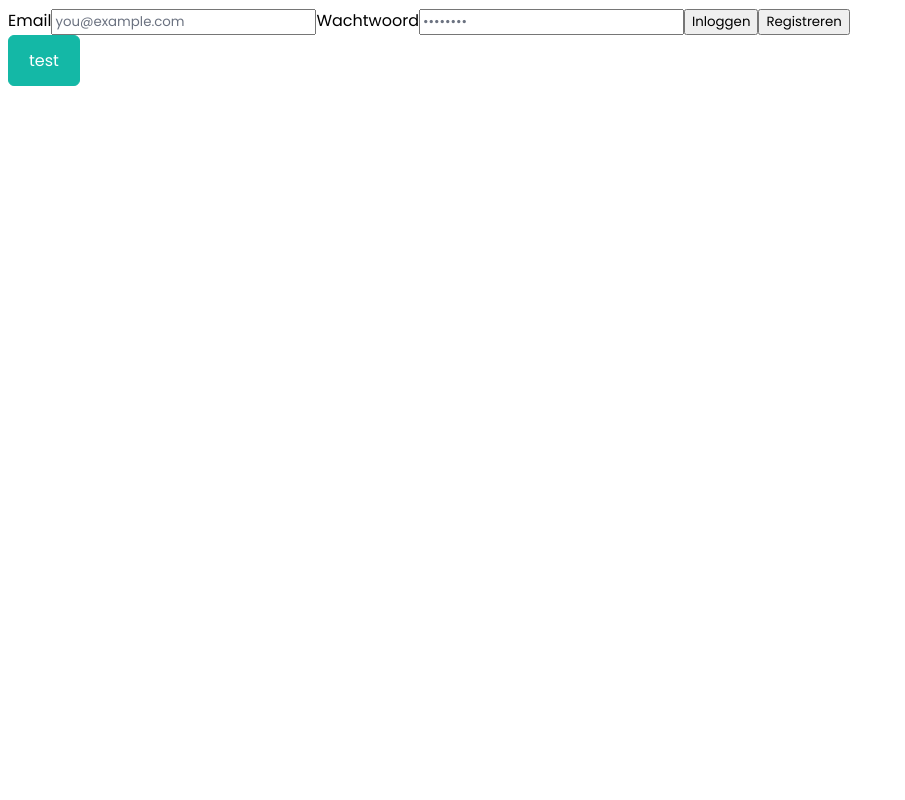
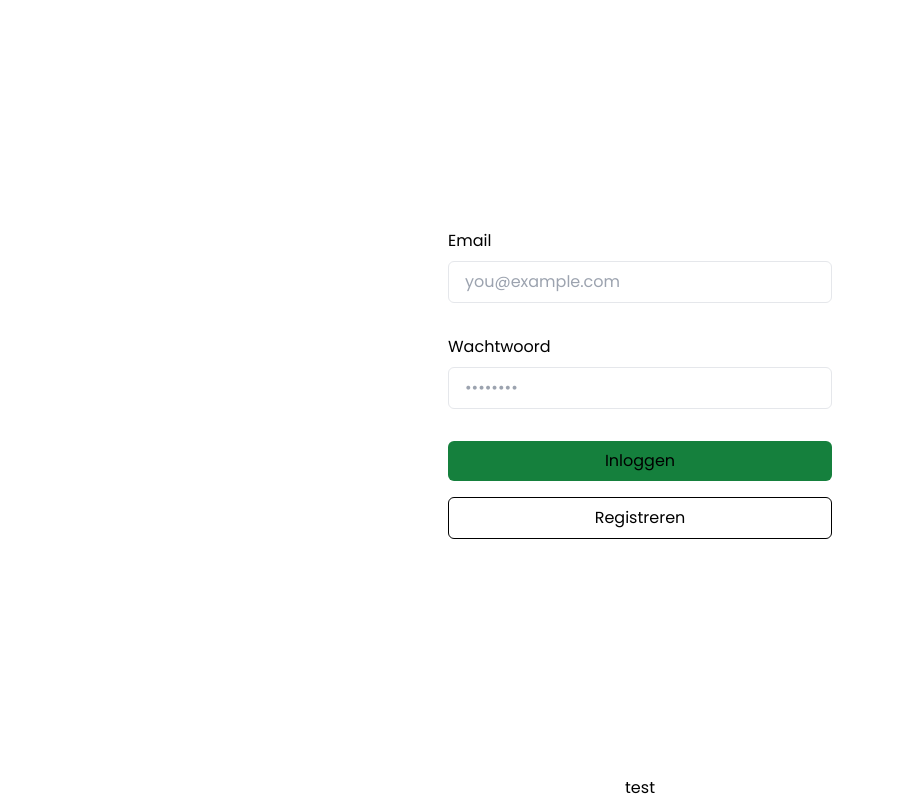
Before and after one commit to AbdullahAlhariri/multi-scale-planner, a Next.js app: page /login in a window 1280 px wide. Shown: the whole page, without its empty margins (0-905 px from the left). Built offline with nearby package versions, Linux system fonts and the light colour scheme.

Commit message:
Adding tailwind

```diff
--- a/app/globals.css
+++ b/app/globals.css
@@ -3,3 +3,18 @@
 * {
     font-family: 'Poppins', sans-serif;
 }
+
+@layer tailwind-base, primereact, tailwind-utilities;
+
+@layer tailwind-base {
+    @tailwind base;
+}
+
+@layer tailwind-utilities {
+    @tailwind components;
+    @tailwind utilities;
+}
+
+.p-highlight {
+    color: white !important;;
+}
```
